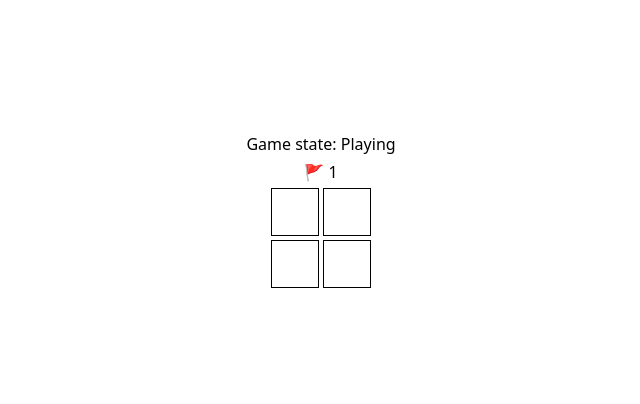
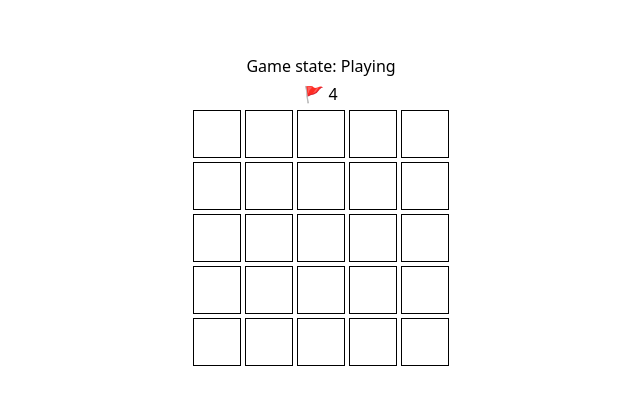
Before and after one commit to dasha-ria/minesweeper, a React (Vite) app: page / in a window 1280 px wide. Shown: the part 190-594 px from the top of the page, without its empty margins (319-959 px from the left). Built offline with nearby package versions, Linux system fonts and the light colour scheme.

Commit message:
more refactoring

```diff
--- a/src/App.tsx
+++ b/src/App.tsx
@@ -1,36 +1,7 @@
-import { useMinefield } from "./minefield/useMinefield";
+import { Minefield } from "./components/minefield";
 
 function App() {
-  const mines = 1;
-  const { minefield, gameState, flagCount, flagCell, revealCell } =
-    useMinefield();
-
-  return (
-    <div className="flex flex-col gap-1 items-center justify-center h-screen">
-      <p>Game state: {gameState}</p>
-      <p>🚩 {mines - flagCount}</p>
-      {minefield.map((row, y) => (
-        <div className="flex gap-1" key={`row-${y}`}>
-          {row.map((cell, x) => (
-            <button
-              key={`cell-${y}-${x}`}
-              disabled={gameState !== "Playing"}
-              onClick={() => revealCell({ y, x })}
-              onContextMenu={(e) => {
-                e.preventDefault();
-                flagCell({ y, x });
-              }}
-              className="flex justify-center items-center  w-12 h-12 border border-black"
-            >
-              {(cell.action === "Revealed" &&
-                (cell.value === "Mine" ? "💣" : cell.value)) ||
-                (cell.action === "Flag" && "🚩")}
-            </button>
-          ))}
-        </div>
-      ))}
-    </div>
-  );
+  return <Minefield></Minefield>;
 }
 
 export default App;
--- /dev/null
+++ b/src/components/minefield.tsx
@@ -0,0 +1,32 @@
+import { useMinefield } from "../minefield/useMinefield";
+
+export function Minefield() {
+  const { minesLeft, minefield, gameState, flagCell, revealCell } =
+    useMinefield({ width: 5, height: 5, mines: 4 });
+  return (
+    <div className="flex flex-col gap-1 items-center justify-center h-screen">
+      <p>Game state: {gameState}</p>
+      <p>🚩 {minesLeft}</p>
+      {minefield.map((row, y) => (
+        <div className="flex gap-1" key={`row-${y}`}>
+          {row.map((cell, x) => (
+            <button
+              key={`cell-${y}-${x}`}
+              disabled={gameState !== "Playing"}
+              onClick={() => revealCell({ y, x })}
+              onContextMenu={(e) => {
+                e.preventDefault();
+                flagCell({ y, x });
+              }}
+              className="flex justify-center items-center  w-12 h-12 border border-black"
+            >
+              {(cell.action === "Revealed" &&
+                (cell.value === "Mine" ? "💣" : cell.value)) ||
+                (cell.action === "Flag" && "🚩")}
+            </button>
+          ))}
+        </div>
+      ))}
+    </div>
+  );
+}
--- a/src/minefield/useMinefield.ts
+++ b/src/minefield/useMinefield.ts
@@ -1,9 +1,15 @@
 import { useEffect, useState } from "react";
 import { createMinefield, getSurroundingCells } from "./createMinefield";
 
-export function useMinefield() {
+type UseMinefield = {
+  width: number;
+  height: number;
+  mines: number;
+};
+
+export function useMinefield({ width, height, mines }: UseMinefield) {
   const [minefield, setMinefield] = useState(
-    createMinefield({ width: 2, height: 2, mines: 1 })
+    createMinefield({ width, height, mines })
   );
 
   const [gameState, setGameState] = useState<"Playing" | "Won" | "Lost">(
@@ -74,5 +80,7 @@ export function useMinefield() {
     setMinefield(newMinefield);
   }
 
-  return { minefield, gameState, flagCount, revealCell, flagCell };
+  const minesLeft = mines - flagCount;
+
+  return { minefield, gameState, flagCount, revealCell, flagCell, minesLeft };
 }
```
